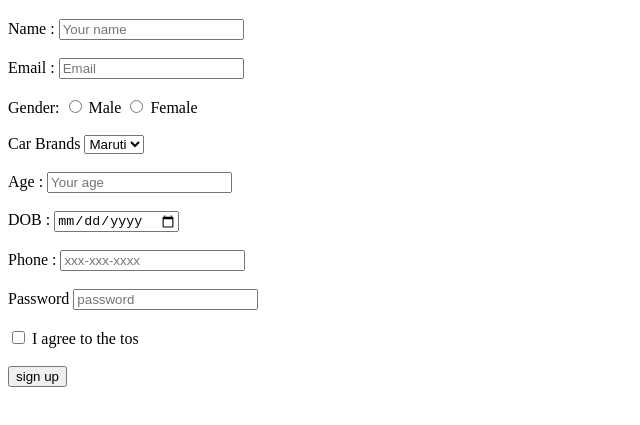
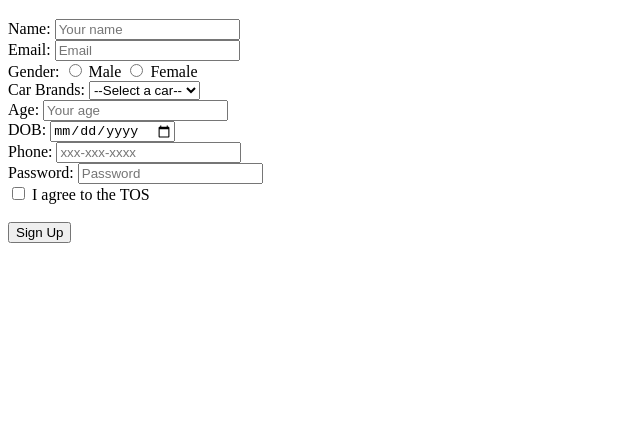
Before and after one commit to acciojob/signup-form-car-rahulsonale, a website: page main.html in a window 1280 px wide. Shown: the part 61-486 px from the top of the page, without its empty margins (0-640 px from the left). Drawn offline with Linux system fonts and the light colour scheme.

Commit message:
created a submission

```diff
--- a/main.html
+++ b/main.html
@@ -1,84 +1,78 @@
 <!DOCTYPE html>
-
 <html>
-
 <head>
   <link rel="stylesheet" href="styles.css">
+  <title>Signup Form</title>
 </head>
+<body>
 
-<body>
-	<!-- the entire body must be written by student -->
   <header>
     <h1>Sign up form</h1>
   </header>
+
   <form method="post">
     <div>
-		<label for="name">Name :</label>
-		<input  type="text" id="name" name="name" placeholder="Your name" required>
-		<br></br>
-		<label for="Email">Email :</label>
-		<input type="email" name="Email"  id="email" placeholder="Email" required>
-		<br></br>
-	    <label>
-		    Gender:
-		</label>
-			<input  name="gender" type="radio" id="gender_m" value="male">
+      <!-- Name -->
+      <label for="name">Name:</label>
+      <input type="text" id="name" name="name" placeholder="Your name" required>
+      <br>
+
+      <!-- Email -->
+      <label for="email">Email:</label>
+      <input type="email" id="email" name="email" placeholder="Email" required>
+      <br>
+
+      <!-- Gender -->
+      <label>Gender:</label>
+      <input type="radio" id="gender_m" name="gender" value="male">
       <label for="gender_m">Male</label>
-			<input name="Gender" type="radio" id="gender_f" value="female">
+
+      <input type="radio" id="gender_f" name="gender" value="female">
       <label for="gender_f">Female</label>
-		<br></br>
-		<label for="cars">Car Brands</label>
-		<select name=cars id="cars" required>
-			<option value="Maruti">
-				Maruti
-			</option>
-			<option value="Audi">
-				Audi
-			</option>
-			<option value="BMW">
-				BMW
-			</option>
-			<option value="Tata">
-				Tata
-			</option>
+      <br>
+
+      <!-- Car Brands -->
+      <label for="cars">Car Brands:</label>
+      <select name="cars" id="cars" required>
+        <option value="">--Select a car--</option>
+        <option value="Maruti">Maruti</option>
+        <option value="Audi">Audi</option>
+        <option value="BMW">BMW</option>
+        <option value="Tata">Tata</option>
       </select>
-		<br></br>
-		<label for="age">Age : </label>
-		<input Type="number" name="age" placeholder="Your age" id="age" required>
-		<br></br>
-		<label for="dob">DOB :</label>
-	    <input type="date" id="dob" required>
-		<br></br>
-		<label for="tel"> Phone :</label>
-		<input type="tel" id="tel" placeholder="xxx-xxx-xxxx">
-		<br></br>
-		<label for="password">Password</label>
-		<input type="password" id="password" placeholder="password" required>
-		<br></br>
-		<input type="checkbox" id="tos" required>
-		<label for=tos>I agree to the tos</label>
+      <br>
 
-		<br></br>
-		<button type="submit">
-			sign up
-		</button>
+      <!-- Age -->
+      <label for="age">Age:</label>
+      <input type="number" id="age" name="age" placeholder="Your age" required>
+      <br>
 
-		</post>
+      <!-- DOB -->
+      <label for="dob">DOB:</label>
+      <input type="date" id="dob" name="dob" required>
+      <br>
 
+      <!-- Phone -->
+      <label for="tel">Phone:</label>
+      <input type="tel" id="tel" name="phone" placeholder="xxx-xxx-xxxx" pattern="[0-9]{10}">
+      <br>
 
+      <!-- Password -->
+      <label for="password">Password:</label>
+      <input type="password" id="password" name="password" placeholder="Password" required>
+      <br>
 
+      <!-- TOS Checkbox -->
+      <input type="checkbox" id="tos" name="tos" required>
+      <label for="tos">I agree to the TOS</label>
+      <br><br>
 
-
-
-
+      <!-- Submit Button -->
+      <button type="submit">Sign Up</button>
     </div>
   </form>
 
-
-
-    <script type="text/javascript" src="./script.js">
-</script>
+  <script type="text/javascript" src="./script.js"></script>
 
 </body>
-
 </html>
```
Lines whose indentation alone changed are shown as unchanged.
